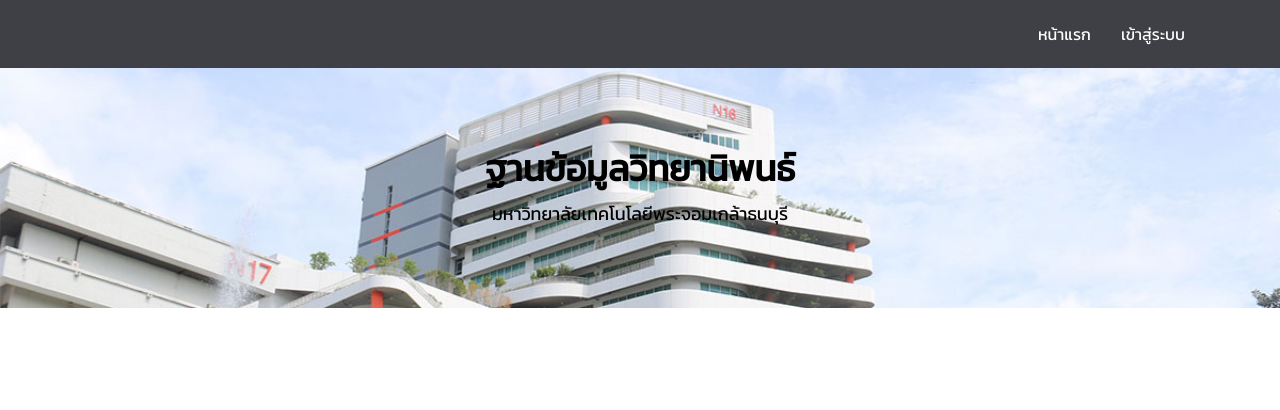
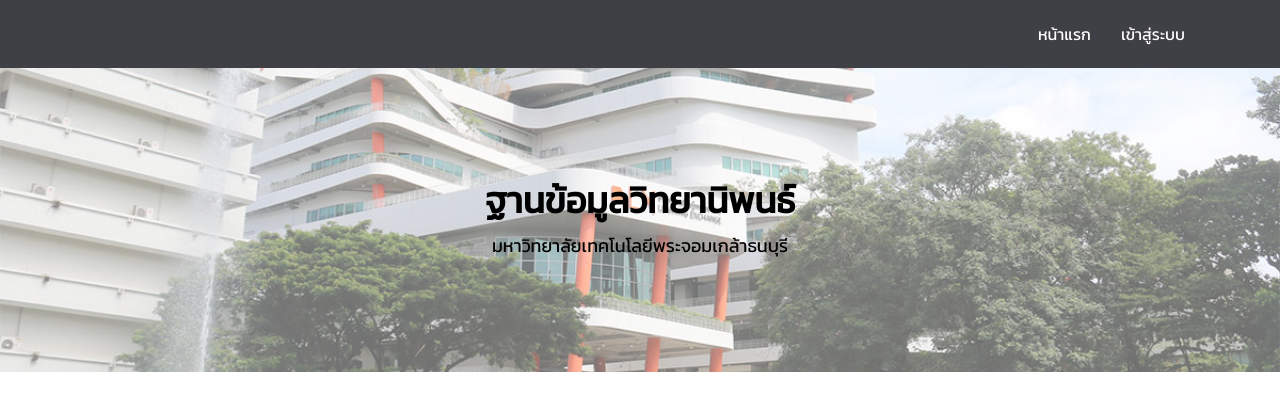
Before and after one commit to tententgc/KepSci, a Next.js app: page / in a window 1280 px wide. Shown: the top 410 px of the page. Built offline with nearby package versions, Linux system fonts and the light colour scheme.

Commit message:
edit home

```diff
--- a/pages/index.js
+++ b/pages/index.js
@@ -11,7 +11,7 @@
     <>
       <Navbar />
       <div className={styles.Banner}>
-        <div className='py-20'>
+        <div className='py-28'>
           <p className='text-center mb-3 text-3xl md:text-4xl font-semibold'>ฐานข้อมูลวิทยานิพนธ์</p>
           <p className='text-center text-lg'>มหาวิทยาลัยเทคโนโลยีพระจอมเกล้าธนบุรี</p>
         </div>
--- a/styles/home.module.css
+++ b/styles/home.module.css
@@ -1,6 +1,6 @@
 .Banner{
-    background-image: url('../images/bg.jpg');
-    background-position: center top; /* Center the image */
+    background-image: url('../images/bg.png');
+    background-position: center; /* Center the image */
     background-repeat: no-repeat; /* Do not repeat the image */
     background-size: cover;
 }
```
Also changed, not shown: images/bg.png (added).
